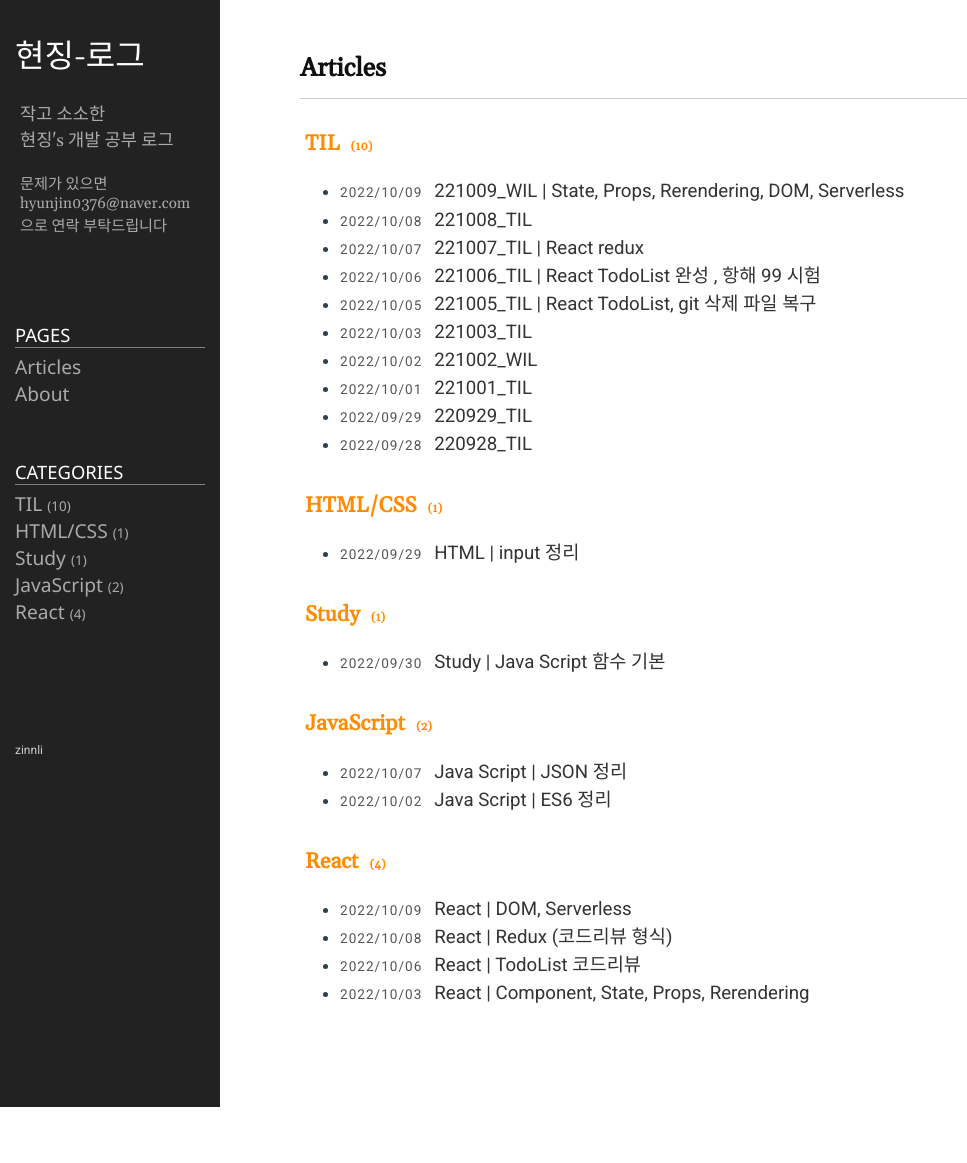
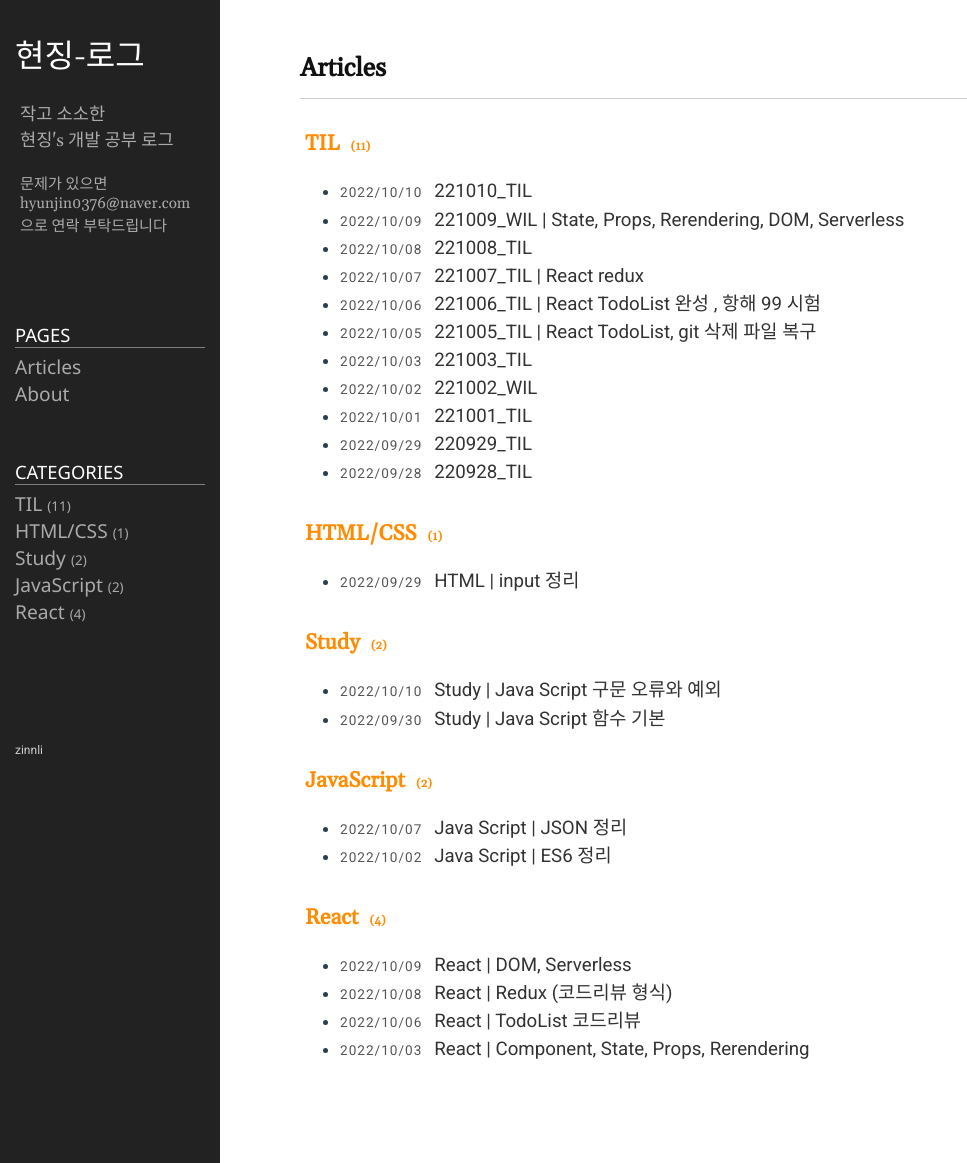
Before and after one commit to zinnli/zinnli.github.io, a Jekyll site: the page built from index.md, in a window 1280 px wide. Shown: the whole page, without its empty margins (0-967 px from the left). Built offline with Jekyll 4.4.1, drawn with Linux system fonts in a browser that asks for light colours; before the commit the page ends 1107 px from its top, so only the background shows below that; some of the changed lines change nothing that is shown.

Commit message:
221010-TIL/hgj

````diff
--- a/_posts/2022-10-03-React-base_01.markdown
+++ b/_posts/2022-10-03-React-base_01.markdown
@@ -17,7 +17,7 @@ category: React
 2. 앱처럼 뛰어난 UX
 3. 일반 웝사이트보다 비즈니스적 강점
 
-     <br/>
+   <br/>
 
 ### React 셋팅
 
@@ -78,10 +78,10 @@ HTML 한단어로 줄여서 쓸 수 있는 방법 : Component 사용
 
 ### component 유의사항
 
-1. 이름은 대괄호
+1. 이름은 대문자
 2. return 안에 있는건 태그 하나로 묶어야함
 
-   <br/>
+     <br/>
 
 ### Component로 만들면 좋은 것들
 
@@ -119,7 +119,7 @@ b = state 데이터 변경 함수(대체할 데이터)
 2. ` useState( )`를 이용해 만들어야함
 3. 문자, 숫자, array, object 다 저장가능
 
-   <br/>
+     <br/>
 
 ### State의 장점
 
--- /dev/null
+++ b/_posts/2022-10-10-JS_hgjs_02.markdown
@@ -0,0 +1,92 @@
+---
+layout: post
+title: Study | Java Script 구문 오류와 예외
+date: 2022-10-10 23:30:30 +0900
+category: Study
+---
+
+# [도서] 나혼자 공부하는 자바스크립트
+
+## [ 08-1 구문오류와 예외 ]
+
+<br/>
+**핵심 키워드** <br/> #구문 오류 #예외(런타임 오류) #예외 처리 #try catch finally 구문
+<br/>
+<br/>
+
+### 오류의 종류
+
+-    프로그램 실행 전에 발생하는 오류 : 구문 오류(syntax error)
+-    프로그램 실행 중이 발생하는 오류 : 예외(exception) or 런타임 오류(runtime error)
+
+     <br/>
+
+### 구문 오류
+
+: 프로그램 실행 전에 발생하는 오류(프로그램 자체가 실행되지 않음)
+
+-    오류가 나는 경우
+     1. 괄호의 짝을 맞추지 않았을 때
+     2. 문자열을 열었는데 닫지 않았을 때
+-    구문 오류가 생기면 => 웹 브라우저가 코드를 분석조차 하지 못하므로 실행되지않음
+
+<br/>
+
+```javascript
+Uncaught SyntaxError : missing "구문 오류 난 부분" after argument list
+```
+
+<br/>
+
+### 예외(런타임 오류)
+
+: 프로그램 실행 중이 발생하는 오류
+
+-    syntaxError라고 출력되는 오류 이외의 모든 오류(TypeError, ReferenceError, RangeError)가 예외로 분류됨
+-    javascript는 유연한 편이라 예외 발생이 적음
+     <br/>
+
+```javascript
+ex1) Uncaught TypeError : console.rog is not a function
+
+ex2) Uncaught TypeError : Cannot set property 'textContent' of null at null at HTMLDocument.<anonynous> (test.html:7)
+```
+
+<br/>
+
+#### 기본 예외 처리
+
+: 조건문을 사용해서 예외가 발생하지 않게 만드는 것
+
+#### 고급 예외 처리
+
+: 예외를 조금 더 쉽게 잡을 수 있는 기능(try catch finally)
+
+-    try catch finally 구문 : try 구문 안에서 예외가 발생하면 catch 구문에서 처리하는 고급 예외 처리
+     -    finally 구문 : 예외 발생과 상관 없이 무조건 실행 ==> 필요한 경우에만 사용
+     -    throw 키워드 : 예외를 강제로 발생시키는 키워드 ==> 예외가 발생하면서 프로그램 중단
+
+```javascript
+try {
+     // 예외가 발생할 가능성이 있는 코드
+} catch (exception) {
+     // 예외가 발생했을 때 실행할 코드
+} finally {
+     // 필요한 경우에만 사용
+     // 무조건 실행할 코드
+}
+```
+
+##### 기본 예외 처리 vs 고급 예외 처리
+
+-    속도 : 기본 >> 고급 (현재는 별 차이 없음)
+-    어떤 예외가 발생할지 예측하기 힘든 경우 -> 고급 예외처리로 처리하는 것이 좋음
+
+<br/>
+
+\*\* 추가
+
+-    try catch 구문 내부의 return 키워드
+-    try catch 구문 내부의 break / continue 키워드
+
+위의 두가지는 다른 출력값이 나옴
--- /dev/null
+++ b/_posts/2022-10-10-TIL_09.markdown
@@ -0,0 +1,76 @@
+---
+layout: post
+title: 221010_TIL
+date: 2022-10-10 23:30:30 +0900
+category: TIL
+---
+
+<br/>
+
+## 오늘한 일
+
+-    [항해 99] redux 개인 과제 추가하는 부분까지...완료...
+-    [항해 99] redux 개인 과제 route 부분 완료(1차)
+-    [도서] 혼공스 8-번 1회독 + 내용 정리
+
+<br/>
+
+## 내일 할 일
+
+-    [노마드코더] hooks 다보기
+-    [항해 99] redux 개인 과제 끝내기
+-    [항해 99] redux 코드리뷰 가능할 정도로 정리하기
+-    [리덕스 사이트] 튜토리얼 해보기
+
+<br/>
+
+<br/>
+
+## **오늘 공부 내용 간단 정리!**
+
+<br/>
+
+### redux 오늘 무한 오류의 주범
+
+<br/>
+
+![image](../public/img/221010-error_02.PNG)
+
+<br/>
+
+todo를 보면 id, text가 나눠져 있고 text 안에 배열로 입력될 객체가 들어가 있는데..
+이게 원래는 text 안에 있는 id에 밖에 나와있는 id(배열의 객체가 늘어날 때마다 id 값이 1씩 증가하는 값)를 넣고 싶었다. 저거 때문에 아마 4-5시간정도..? 구글링을 한 것 같은데..
+<br/>
+
+결과적으로 문제는 redux에서 ADD_TODO를 선언하여 액션 객체 함수를 만들어 줄 때 아래의 오류 발생 함수처럼 todo로 묶어준게 문제였다. 생각 없이 구글링만 하다보니 겪게 된 오류.. 생각보다 해결이 쉬워서 기분이 묘했다.
+
+<br/>
+
+```javascript
+//오류 발생
+export const addTodo = (text) => ({
+     type: ADD_TODO,
+     todo: { id: id++, text },
+});
+//오류 해결
+export const addTodo = (text) => ({
+     type: ADD_TODO,
+     id: id++,
+     text,
+});
+```
+
+<br/>
+
+### 구문 오류와 예외
+
+-    프로그램 실행 전에 발생하는 오류 : 구문 오류(syntax error)
+-    프로그램 실행 중이 발생하는 오류 : 예외(exception) or 런타임 오류(runtime error)
+<hr>
+<br/>
+<br/>
+
+1. 오늘부터 진짜 열심히 할거라고 마음먹고 공부했는데.. redux에 제대로 진입한 순간 모든게 망해버렸다. 저장되는 값이 숫자일 때와 배열일 때 접근 난이도는 상상 이상으로 달랐고, 분명 이해했다고 생각한 부분들도 뇌정지가 오면서 다 얽혀버렸다.
+2. 그 와중에 질문 타임 때 매니저님께 어려운 부분을 질문하는데... 자꾸 되묻는 질문을 해주시다보니 완전 멘붕에 빠졌고,,,, 그러다 보니 머릿속이 뒤죽박죽이 되어버려서 정리가 되지않고 너무 쪽팔렸다 ㅎ 조원들은 이미 다 했던뎅... 이해 못하는 내가 너무 싫었다 ☹
+3. 나 다시 걷기 반으로 보내줘............................... 내 자존감 다 어디감
+4. 살면서 이렇게 열심히 할 수가 있나 싶을 정도로 열심히 하는 것 같은데 하는 만큼 안나오니까 너무 속상하다. 오늘까지만 속상해하기!~!!!!! 강철 멘탈로 단단해지는 그날까지~!~!~
````
Also changed, not shown: public/img/221010-error_01.PNG (added), public/img/221010-error_02.PNG (added).
